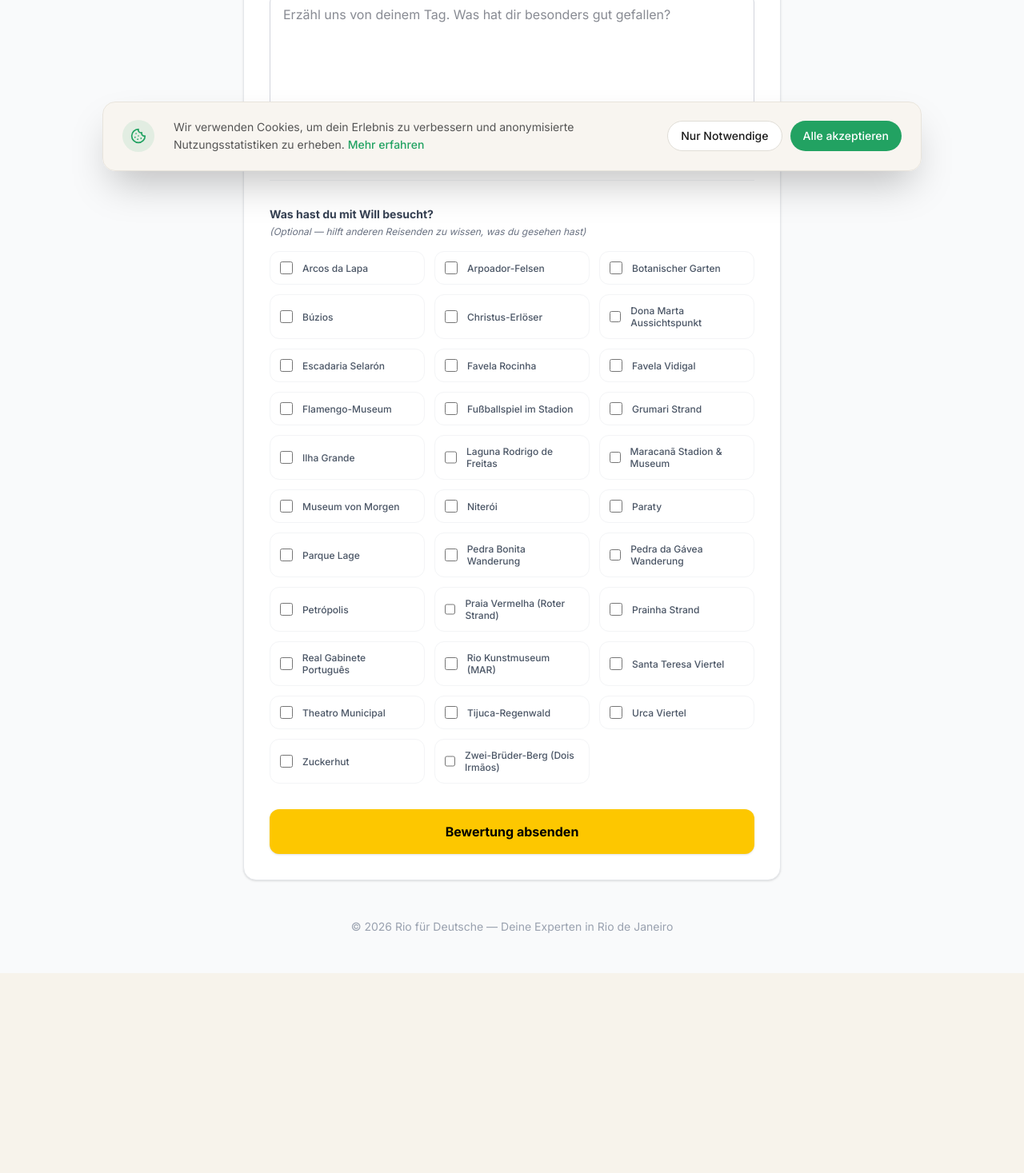
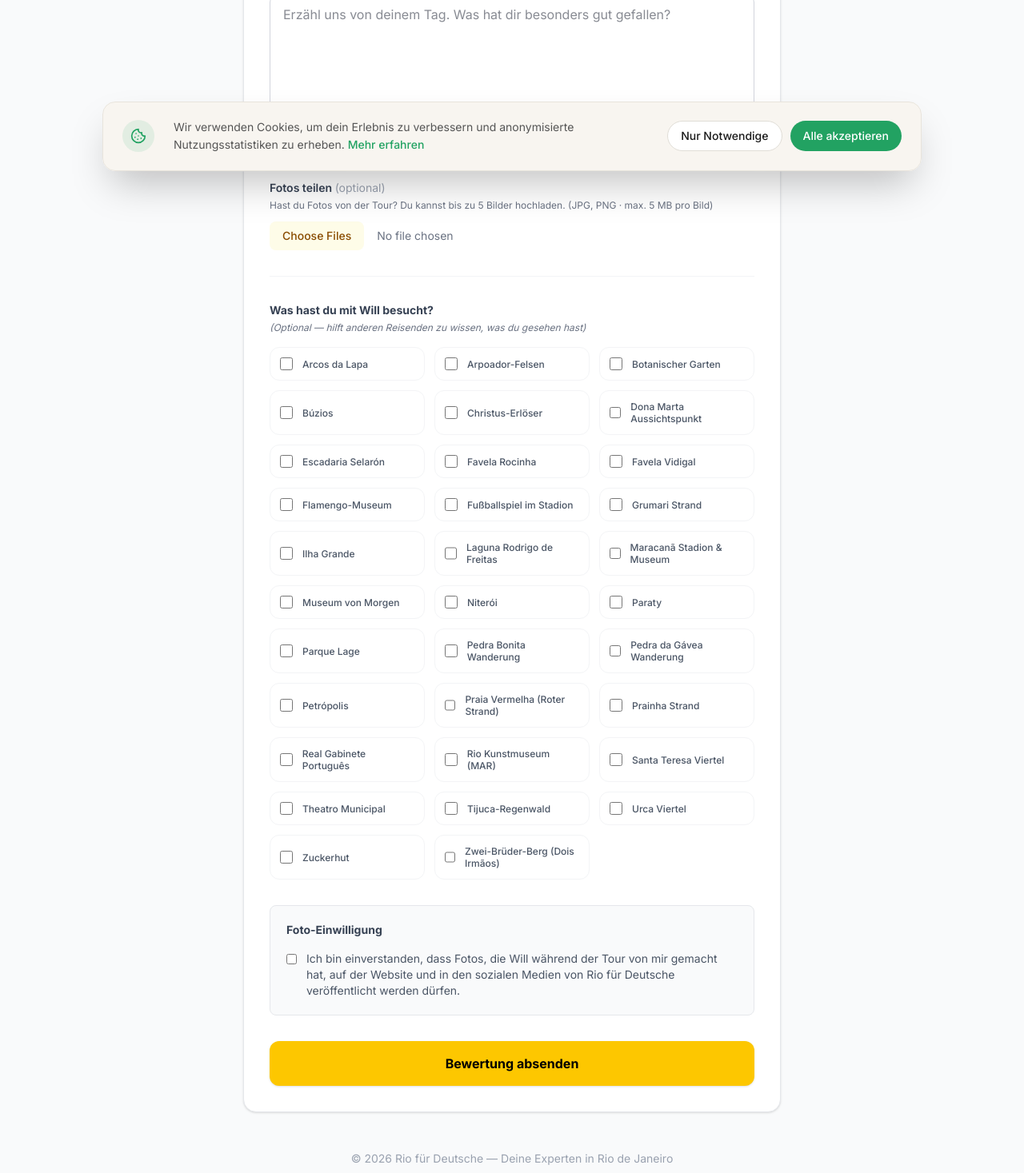
Before and after one commit to wlfilho/riofuerdeutsche, a Next.js app: page /bewertung-schreiben in a window 1280 px wide. Shown: the part 566-2033 px from the top of the page at 80% size. Before the commit the page ends 1783 px from the top, so only its background shows below. Built offline with nearby package versions, Linux system fonts and the light colour scheme.

Commit message:
feat: add photo upload functionality and consent checkboxes to review submission form

```diff
--- a/src/app/bewertung-schreiben/ReviewForm.tsx
+++ b/src/app/bewertung-schreiben/ReviewForm.tsx
@@ -48,6 +48,8 @@ interface FormData {
     title: string;
     body: string;
     website: string; // Honeypot field
+    consentOwnPhotos: boolean;
+    consentWillPhotos: boolean;
 }
 
 interface FormErrors {
@@ -57,6 +59,7 @@ interface FormErrors {
     rating?: string;
     title?: string;
     body?: string;
+    photos?: string;
     submit?: string;
 }
 
@@ -69,8 +72,11 @@ export default function ReviewForm() {
         title: '',
         body: '',
         website: '',
+        consentOwnPhotos: false,
+        consentWillPhotos: false,
     });
 
+    const [photoFiles, setPhotoFiles] = useState<File[]>([]);
     const [errors, setErrors] = useState<FormErrors>({});
     const [hoveredRating, setHoveredRating] = useState(0);
     const [isSubmitting, setIsSubmitting] = useState(false);
@@ -80,6 +86,36 @@ export default function ReviewForm() {
     useEffect(() => {
         setMountTime(Date.now());
     }, []);
+
+    // Handler para selecionar fotos
+    const handlePhotoChange = (e: React.ChangeEvent<HTMLInputElement>) => {
+        const files = Array.from(e.target.files || []);
+
+        // Máximo 5 fotos
+        if (photoFiles.length + files.length > 5) {
+            setErrors(prev => ({ ...prev, photos: "Maximal 5 Fotos erlaubt." }));
+            return;
+        }
+
+        // Máximo 5MB por ficheiro
+        const oversized = files.filter(f => f.size > 5 * 1024 * 1024);
+        if (oversized.length > 0) {
+            setErrors(prev => ({ ...prev, photos: "Jedes Bild darf maximal 5 MB groß sein." }));
+            return;
+        }
+
+        setErrors(prev => {
+            const newErrs = { ...prev };
+            delete newErrs.photos;
+            return newErrs;
+        });
+        setPhotoFiles(prev => [...prev, ...files]);
+    };
+
+    // Remover foto do preview
+    const removePhoto = (index: number) => {
+        setPhotoFiles(prev => prev.filter((_, i) => i !== index));
+    };
 
     const validate = (): boolean => {
         const newErrors: FormErrors = {};
@@ -104,14 +140,14 @@ export default function ReviewForm() {
         e.preventDefault();
         setErrors({});
 
-        // 1. Honeypot check: de bot preenchido, ignoramos silenciosamente
+        // 1. Honeypot check
         if (formData.website) {
             console.log('Spam detectado (honeypot)');
-            setIsSubmitted(true); // Fingimos sucesso para o bot
+            setIsSubmitted(true);
             return;
         }
 
-        // 2. Time check: se o formulário foi enviado muito rápido (< 3 segundos), provável robô
+        // 2. Time check
         const timeElapsed = Date.now() - mountTime;
         if (timeElapsed < 3000) {
             console.log('Spam detectado (velocidade)');
@@ -124,6 +160,35 @@ export default function ReviewForm() {
         setIsSubmitting(true);
         const supabase = createClient();
 
+        try {
+            // 2. Upload de fotos (se houver)
+            const uploadedUrls: string[] = [];
+
+            for (const file of photoFiles) {
+                const fileExt = file.name.split('.').pop();
+                const fileName = `${Date.now()}-${Math.random().toString(36).substring(7)}.${fileExt}`;
+
+                const { data: uploadData, error: uploadError } = await supabase.storage
+                    .from('review-photos')
+                    .upload(fileName, file, {
+                        cacheControl: '3600',
+                        upsert: false,
+                    });
+
+                if (uploadError) {
+                    console.error('Upload error:', uploadError);
+                    continue; // continua mesmo se 1 foto falhar
+                }
+
+                // Obter URL pública
+                const { data: { publicUrl } } = supabase.storage
+                    .from('review-photos')
+                    .getPublicUrl(uploadData.path);
+
+                uploadedUrls.push(publicUrl);
+            }
+
+            // 3. Insert no Supabase
             const { error } = await supabase
                 .from('reviews')
                 .insert({
@@ -133,16 +198,20 @@ export default function ReviewForm() {
                     rating: formData.rating,
                     title: formData.title,
                     body: formData.body,
+                    photo_urls: uploadedUrls,
+                    consent_own_photos: formData.consentOwnPhotos,
+                    consent_will_photos: formData.consentWillPhotos,
                     status: 'pending'
                 });
 
+            if (error) throw error;
+            setIsSubmitted(true);
+
+        } catch (error) {
+            console.error('Submit error:', error);
+            setErrors({ submit: 'Ups! Etwas ist schief gelaufen. Bitte versuche es später noch einmal.' });
+        } finally {
             setIsSubmitting(false);
-
-        if (error) {
-            console.error('Error submitting review:', error);
-            setErrors({ submit: 'Ups! Etwas ist schief gelaufen. Bitte versuche es später noch einmal.' });
-        } else {
-            setIsSubmitted(true);
         }
     };
 
@@ -310,6 +379,58 @@ export default function ReviewForm() {
                             </div>
                         </div>
 
+                        {/* Upload de fotos */}
+                        <div className="space-y-4">
+                            <label className="block text-sm font-semibold text-gray-700 mb-1">
+                                Fotos teilen <span className="text-gray-400 font-normal">(optional)</span>
+                            </label>
+                            <p className="text-xs text-gray-500 mb-3">
+                                Hast du Fotos von der Tour? Du kannst bis zu 5 Bilder hochladen.
+                                (JPG, PNG · max. 5 MB pro Bild)
+                            </p>
+
+                            <input
+                                type="file"
+                                accept="image/jpeg,image/png,image/webp"
+                                multiple
+                                onChange={handlePhotoChange}
+                                className="block w-full text-sm text-gray-500
+                                file:mr-4 file:py-2 file:px-4
+                                file:rounded-lg file:border-0
+                                file:text-sm file:font-medium
+                                file:bg-yellow-50 file:text-yellow-800
+                                hover:file:bg-yellow-100 cursor-pointer"
+                            />
+
+                            {/* Preview das fotos selecionadas */}
+                            {photoFiles.length > 0 && (
+                                <div className="flex gap-2 mt-3 flex-wrap">
+                                    {photoFiles.map((file, index) => (
+                                        <div key={index} className="relative">
+                                            <img
+                                                src={URL.createObjectURL(file)}
+                                                alt={`Foto ${index + 1}`}
+                                                className="w-20 h-20 object-cover rounded-lg border border-gray-200"
+                                            />
+                                            <button
+                                                type="button"
+                                                onClick={() => removePhoto(index)}
+                                                className="absolute -top-1 -right-1 bg-red-500 text-white
+                                                rounded-full w-5 h-5 flex items-center justify-center
+                                                text-xs hover:bg-red-600 shadow-sm"
+                                            >
+                                                ×
+                                            </button>
+                                        </div>
+                                    ))}
+                                </div>
+                            )}
+
+                            {errors.photos && (
+                                <p className="text-red-500 text-xs mt-1">{errors.photos}</p>
+                            )}
+                        </div>
+
                         <hr className="border-gray-100" />
 
                         {/* Attractions visited (Optional) */}
@@ -356,6 +477,48 @@ export default function ReviewForm() {
                             </div>
                         </div>
 
+                        {/* Consentimento de fotos */}
+                        <div className="border border-gray-200 rounded-lg p-5 bg-gray-50 space-y-4">
+                            <p className="text-sm font-bold text-gray-700">Foto-Einwilligung</p>
+
+                            <div className="space-y-3">
+                                {/* Consentimento para fotos do próprio upload */}
+                                {photoFiles.length > 0 && (
+                                    <label className="flex items-start gap-3 cursor-pointer group">
+                                        <input
+                                            type="checkbox"
+                                            checked={formData.consentOwnPhotos}
+                                            onChange={(e) =>
+                                                setFormData(prev => ({ ...prev, consentOwnPhotos: e.target.checked }))
+                                            }
+                                            className="mt-1 rounded border-gray-300 text-yellow-400 focus:ring-yellow-400"
+                                        />
+                                        <span className="text-sm text-gray-600 group-hover:text-gray-900 transition-colors">
+                                            Ich bin einverstanden, dass die hochgeladenen Fotos auf der Website
+                                            und in den sozialen Medien von Rio für Deutsche veröffentlicht werden dürfen.
+                                        </span>
+                                    </label>
+                                )}
+
+                                {/* Consentimento para fotos tiradas pelo Will */}
+                                <label className="flex items-start gap-3 cursor-pointer group">
+                                    <input
+                                        type="checkbox"
+                                        checked={formData.consentWillPhotos}
+                                        onChange={(e) =>
+                                            setFormData(prev => ({ ...prev, consentWillPhotos: e.target.checked }))
+                                        }
+                                        className="mt-1 rounded border-gray-300 text-yellow-400 focus:ring-yellow-400"
+                                    />
+                                    <span className="text-sm text-gray-600 group-hover:text-gray-900 transition-colors">
+                                        Ich bin einverstanden, dass Fotos, die Will während der Tour von mir
+                                        gemacht hat, auf der Website und in den sozialen Medien von
+                                        Rio für Deutsche veröffentlicht werden dürfen.
+                                    </span>
+                                </label>
+                            </div>
+                        </div>
+
                         {errors.submit && (
                             <div className="p-3 bg-red-50 border border-red-200 rounded-lg text-sm text-red-600">
                                 {errors.submit}
```
Lines whose indentation alone changed are shown as unchanged.
